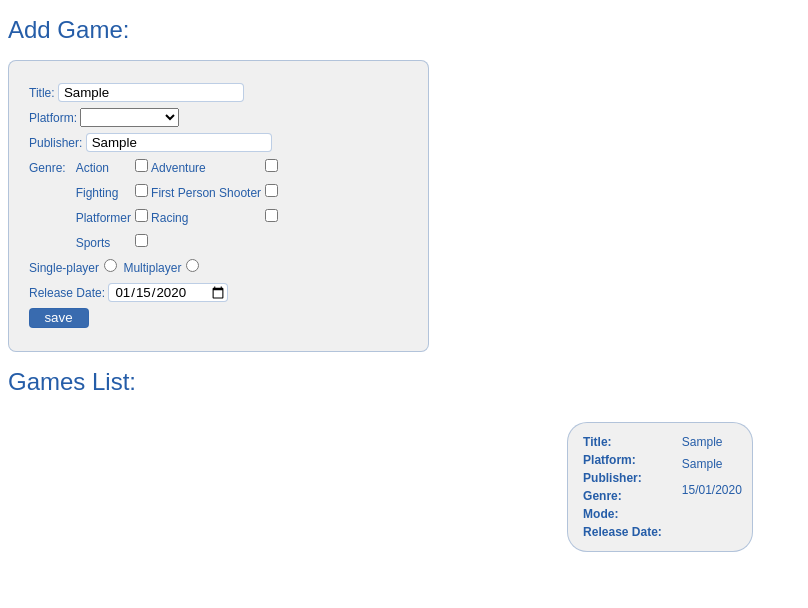
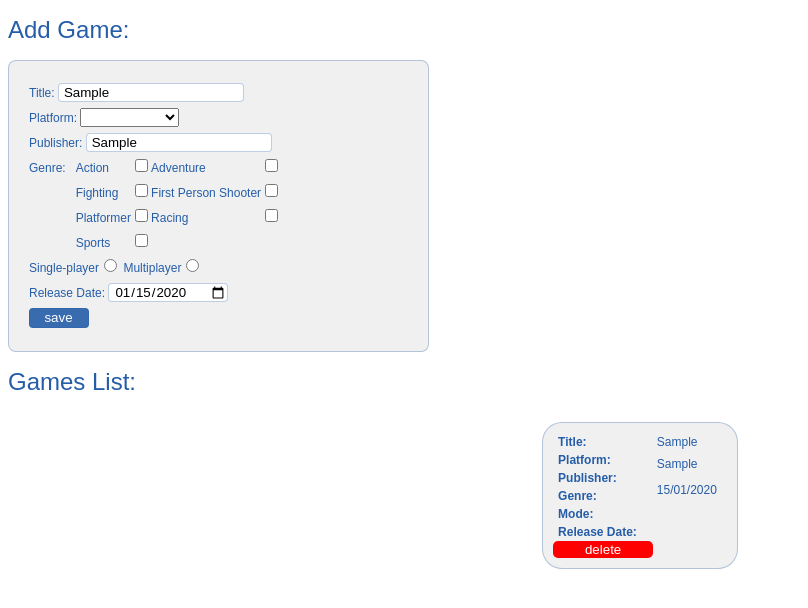
Before and after one commit to JamieReid1/arcade_games, a plain HTML site: page index.html in a window 1280 px wide. Both pictures are taken after typing "Sample", "Sample", "2020-01-15" into the empty fields and a click on the input "save". Shown: the whole page, without its empty margins (0-808 px from the left). Drawn offline with Linux system fonts and the light colour scheme.

Commit message:
Turn new item into form with delete. Deletes all items.

```diff
--- a/css/style.css
+++ b/css/style.css
@@ -61,16 +61,37 @@ ul {
   display: flex;
   flex-wrap: wrap;
   justify-content: center;
+  padding: 0;
 }
 
-#item-div {
-  display: flex;
+#item-form {
   padding: 10px;
   margin: 10px 20px;
   border: 1px solid rgba(37, 93, 168, 0.3);
   border-radius: 20px;
   background-color: rgba(237, 237, 237, 0.8);
   color: rgba(37, 93, 168, 1);
+  /* justify-content: center;
+  align-content: center; */
+}
+
+#item-div {
+  display: flex;
+}
+
+#value-div {
+  margin-right: 10px;
+}
+
+#button-delete {
+  color: white;
+  background-color: red;
+  border: none;
+  border-radius: 5px;
+  justify-content: center;
+  padding: 1px 10px;
+  margin: 0;
+  width: 100px;
 }
 
 h4 {
--- a/js/app.js
+++ b/js/app.js
@@ -16,8 +16,10 @@ document.addEventListener('DOMContentLoaded', () => {
     gamesList.appendChild(newGameItem);
   };
 
+  const createNewGameItem = function(form) {
 
-  const createNewGameItem = function(form) {
+    const newGameItemForm = document.createElement('form');
+    newGameItemForm.setAttribute('id', 'item-form');
 
     const newGameItem = document.createElement('div');
     newGameItem.setAttribute('id', 'item-div');
@@ -79,7 +81,6 @@ document.addEventListener('DOMContentLoaded', () => {
     newGameItemValue.appendChild(modeValue);
 
     const showDate = form.date.value.split("-").reverse().join("/");
-    console.log(showDate);
 
     const dateKey = document.createElement('h4');
     dateKey.textContent = 'Release Date:';
@@ -91,7 +92,34 @@ document.addEventListener('DOMContentLoaded', () => {
     newGameItem.appendChild(newGameItemKey);
     newGameItem.appendChild(newGameItemValue);
 
+    newGameItemForm.appendChild(newGameItem);
+
+    const deleteButton = document.createElement('input');
+    deleteButton.setAttribute('id', 'button-delete');
+    deleteButton.setAttribute('type', 'submit');
+    deleteButton.setAttribute('name', 'delete');
+    deleteButton.setAttribute('value', 'delete');
+    newGameItemForm.appendChild(deleteButton);
+
     // event.target.reset();
 
-    return newGameItem;
+    return newGameItemForm;
+
+
   };
+
+  document.addEventListener('newGameItemForm', () => {
+
+    const deleteItemForm = document.querySelector('#item-form');
+    deleteItemForm.addEventListener('submit', handleDeleteItemFormSubmit);
+
+    const handleDeleteItemSubmit = function(index) {
+      event.preventDefault();
+      console.dir(event)
+
+      const items = document.querySelectorAll('#item-div');
+      const itemsArr = Array.from(items);
+      return itemsArr.splice(index, 1)
+    };
+
+  });
```
